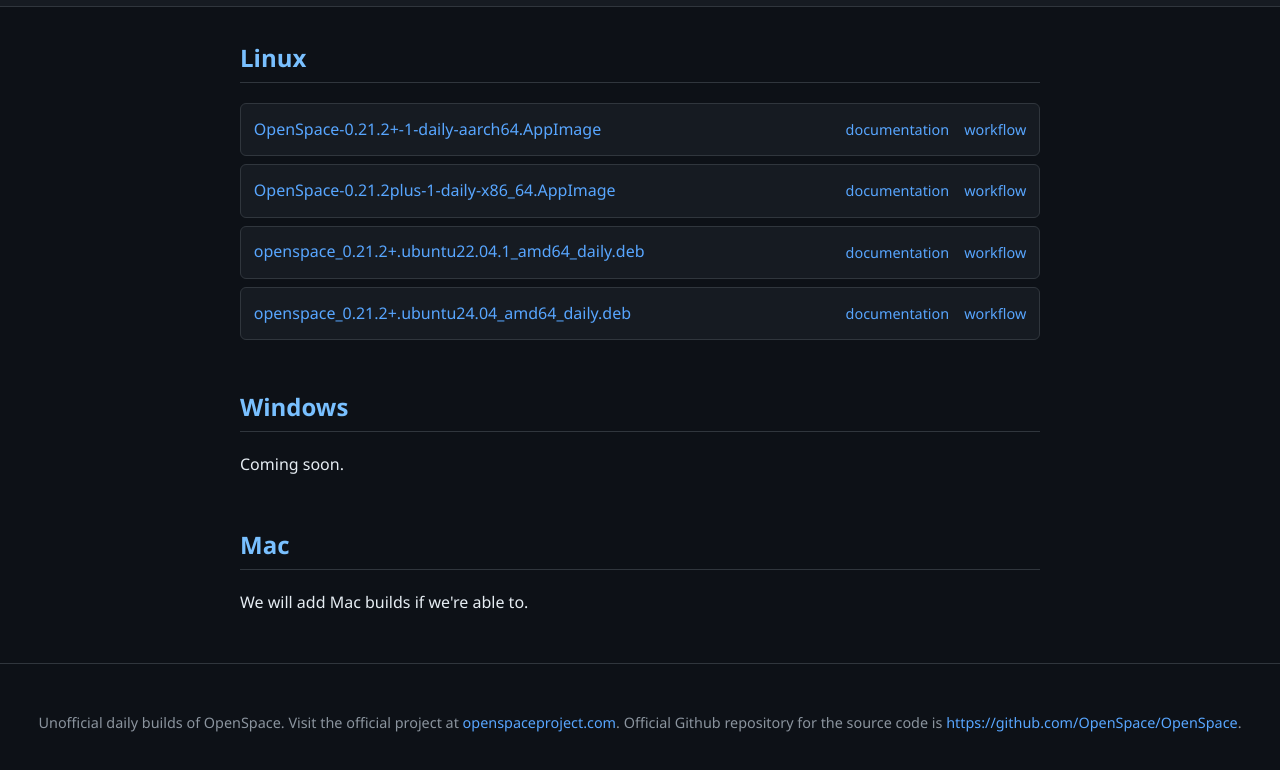
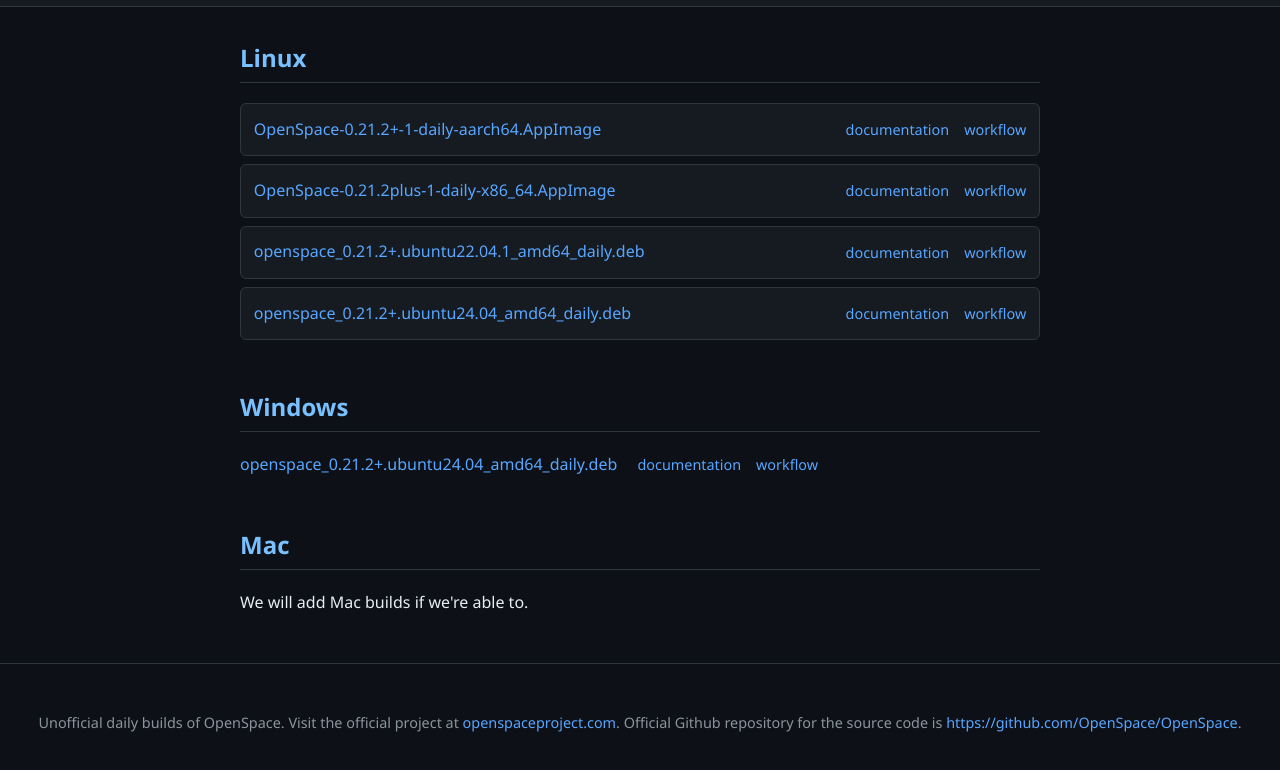
Before and after one commit to hn-88/OpenSpace-AppImage, a plain HTML site: page index.html in a window 1280 px wide. Shown: the part 88-858 px from the top of the page. Drawn offline with Linux system fonts and the light colour scheme.

Commit message:
Update index.html with windows daily links

```diff
--- a/index.html
+++ b/index.html
@@ -168,7 +168,16 @@
     <!-- Windows Section -->
     <section id="windows">
       <h2>Windows</h2>
-      <p>Coming soon.</p>
+      <p><span class="build-link">
+            <a target=_blank href="https://github.com/hn-88/OpenSpace-AppImage/releases/download/daily-WIN-ZIP/OpenSpace-minimal-daily.zip">
+              openspace_0.21.2+.ubuntu24.04_amd64_daily.deb
+            </a>
+          </span>
+          <span class="workflow-link">
+            <a target=_blank href="https://docs.openspaceproject.com/latest/getting-started/install/index.html">documentation</a>
+            &nbsp;&nbsp;
+            <a target=_blank href="https://github.com/hn-88/OpenSpace-AppImage/blob/main/.github/workflows/windows-latest.yml">workflow</a>
+          </span></p>
     </section>
 
     <!-- Mac Section -->
```
